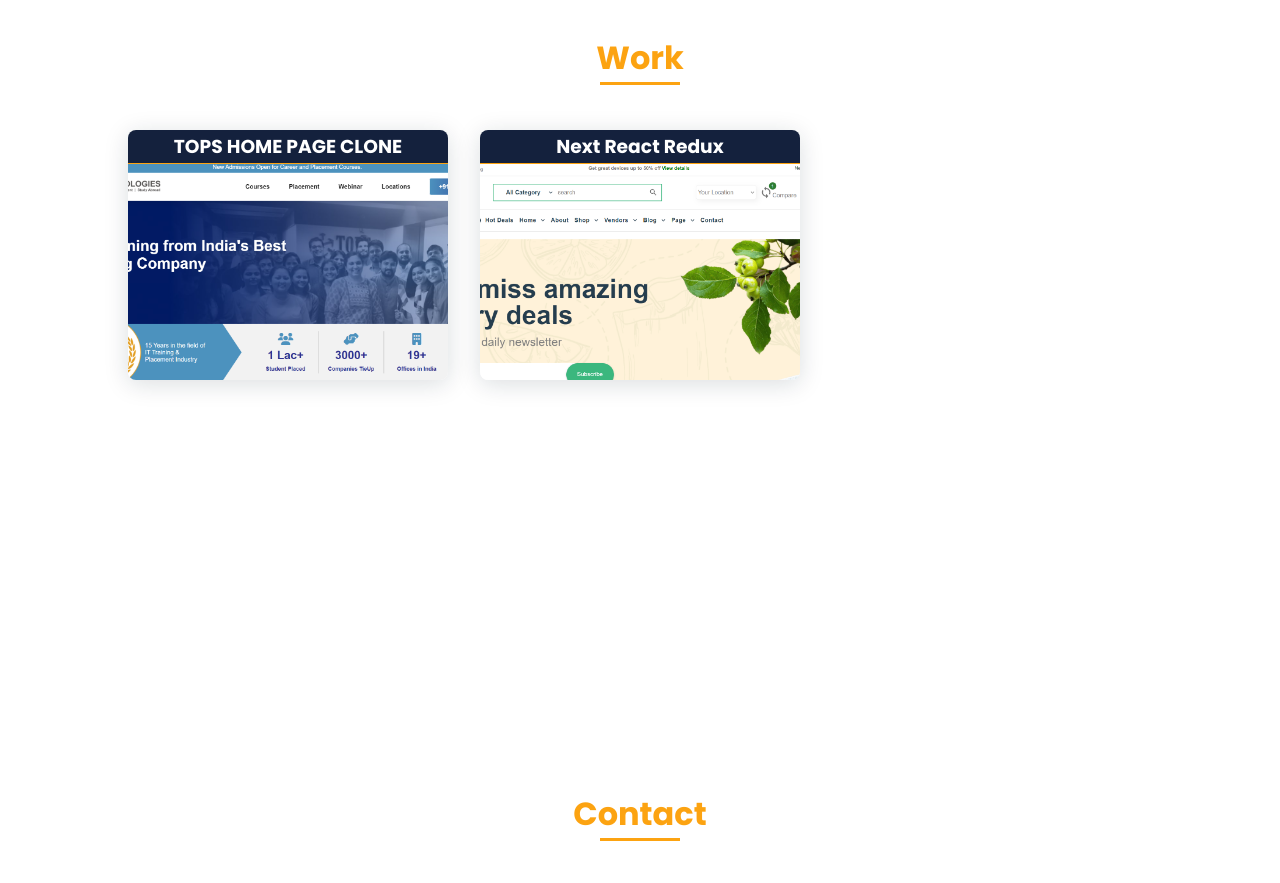
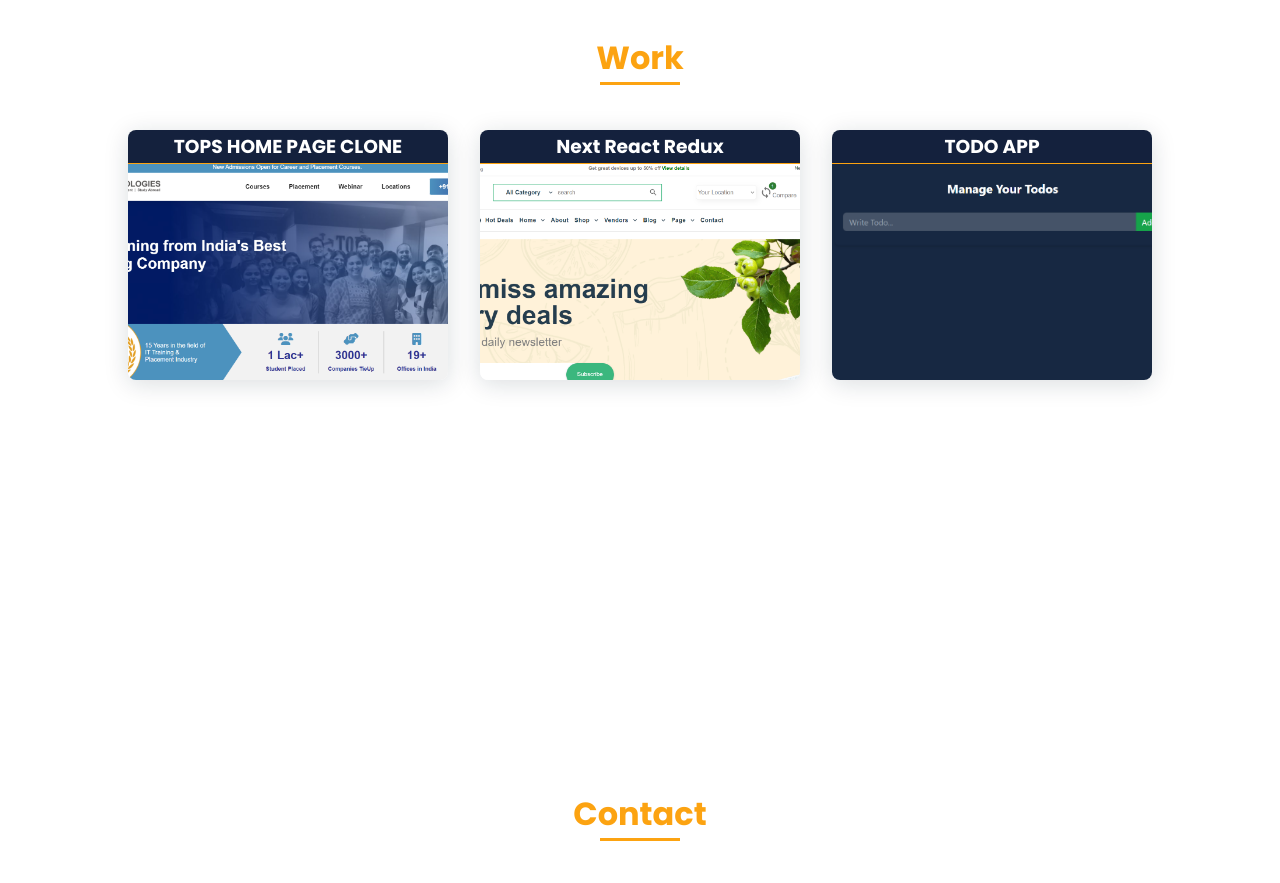
Before and after one commit to Jyotindra-21/jyotindra-kushwah, a plain HTML site: page index.html in a window 1280 px wide. Shown: the part 2840-3723 px from the top of the page. Drawn offline with nearby package versions, Linux system fonts and the light colour scheme.

Commit message:
add todo project

```diff
--- a/index.html
+++ b/index.html
@@ -235,6 +235,17 @@
                                 class='bx bxl-telegram'></i></a>
                     </div>
                 </div>
+                <div class="work__img">
+                    <h3>TODO APP</h3>
+                    <img src="assets/images/todo.png" alt="Todo app">
+                    <div class="social_visit">
+                        <a href="https://github.com/Jyotindra-21/todo-app" target="_blank"><i
+                                class='bx bxl-github'></i></a>
+                        <a href="https://jyotindra-21.github.io/todo-app/" target="_blank"><i
+                                class='bx bxl-telegram'></i></a>
+                    </div>
+                </div>
+
             </div>
         </section>
 
```
Also changed, not shown: assets/images/todo.png (added).
